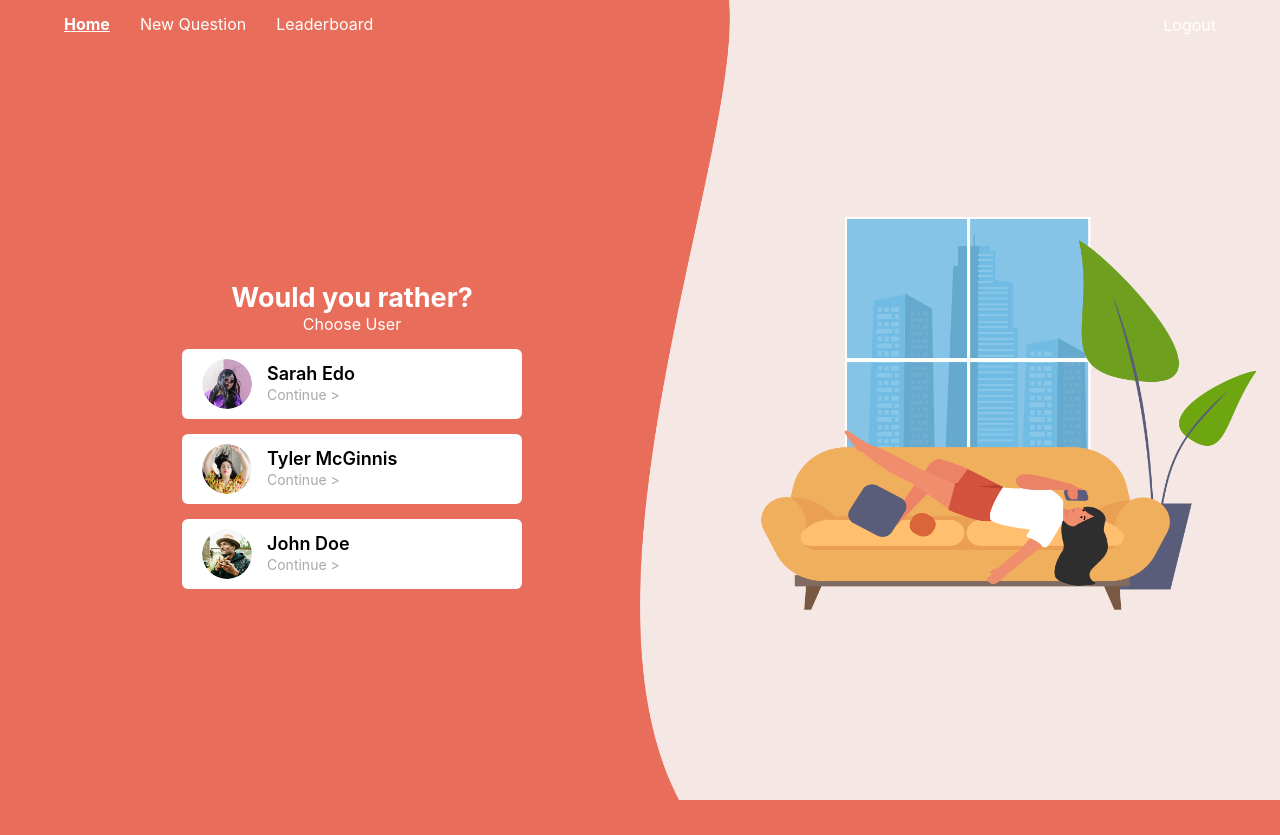
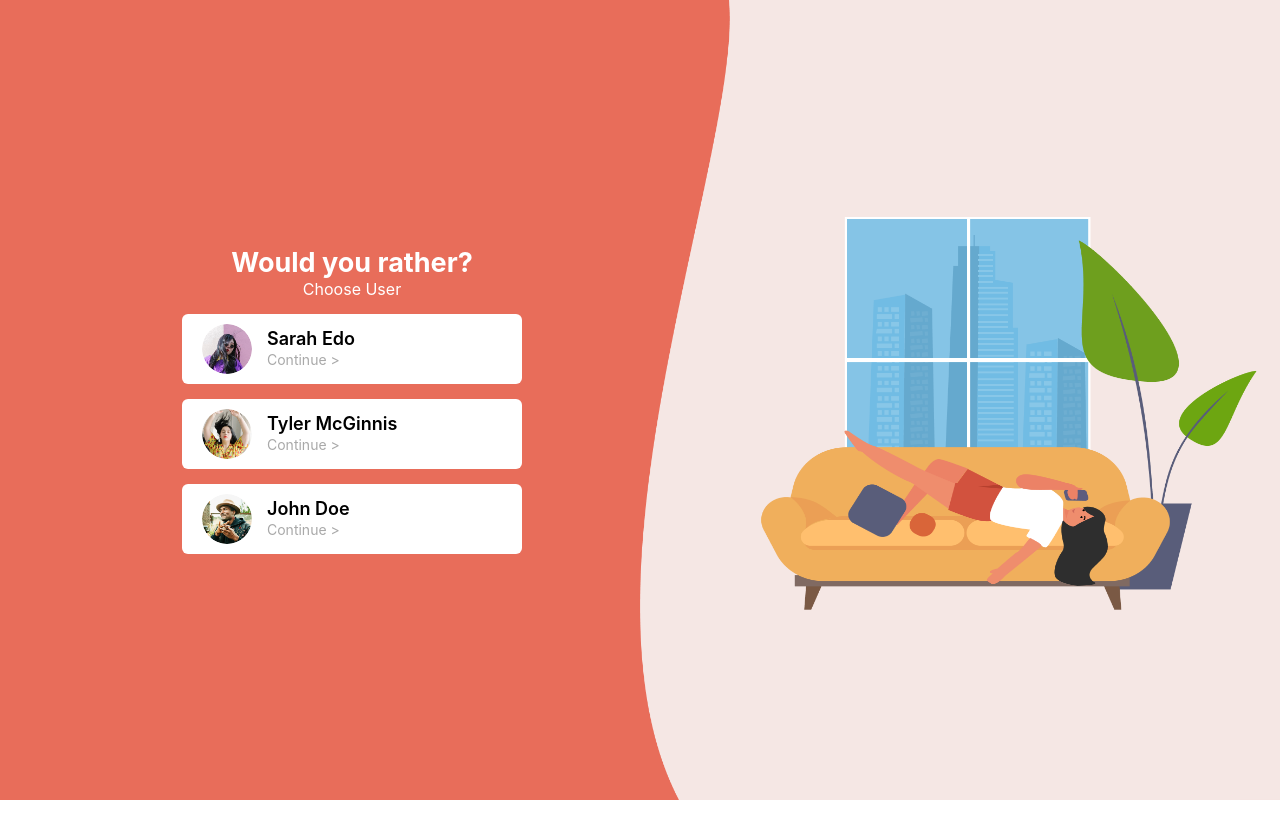
Before and after one commit to TheoNasta/WYR, a React (Create React App) app in the folder wyr/: page / in a window 1280 px wide. After the commit the page ends 800 px from the top, so only its background shows below. Built offline with nearby package versions, Linux system fonts and the light colour scheme.

Commit message:
Added log out function

```diff
--- a/wyr/src/Components/Header.js
+++ b/wyr/src/Components/Header.js
@@ -1,24 +1,46 @@
 import React from "react";
 import styled from "styled-components";
-import { Link } from "react-router-dom";
+import { Link, NavLink } from "react-router-dom";
+import { UsersActions } from "../store/actions/Users";
+import { useDispatch, useSelector } from "react-redux";
 
 export const Header = () => {
+  const dispatch = useDispatch();
+  const user = useSelector((state) => state.UsersActionsReducer.loggedInUser);
+
+  if (!user) return null;
   return (
     <StyledHeader>
       <Nav>
         <ul>
-          <li className="active">
-            <Link to="/"> Home </Link>
+          <li>
+            <NavLink exact activeClassNam="active" to="/">
+              {" "}
+              Home
+            </NavLink>
           </li>
           <li>
-            <Link to="/addNew"> New Question </Link>
+            <NavLink activeClassNam="active" to="/addNew">
+              {" "}
+              New Question{" "}
+            </NavLink>
           </li>
           <li>
-            <Link to="/leaderboard"> Leaderboard </Link>
+            <NavLink activeClassNam="active" to="/leaderboard">
+              {" "}
+              Leaderboard{" "}
+            </NavLink>
           </li>
         </ul>
       </Nav>
-      <Logout>Logout</Logout>
+      <Logout
+        onClick={() => {
+          dispatch(UsersActions.logout({}));
+        }}
+      >
+        {" "}
+        Logout
+      </Logout>
     </StyledHeader>
   );
 };
@@ -31,6 +53,11 @@ const StyledHeader = styled.div`
   justify-content: space-between;
   z-index: 10;
   position: relative;
+
+  .active {
+    font-weight: 700;
+    text-decoration: underline;
+  }
 `;
 const Nav = styled.div`
   ul {
@@ -62,11 +89,6 @@ const Nav = styled.div`
       cursor: pointer;
       text-decoration: none;
     }
-
-    .active a {
-      font-weight: 700;
-      text-decoration: underline;
-    }
   }
 `;
 
```
